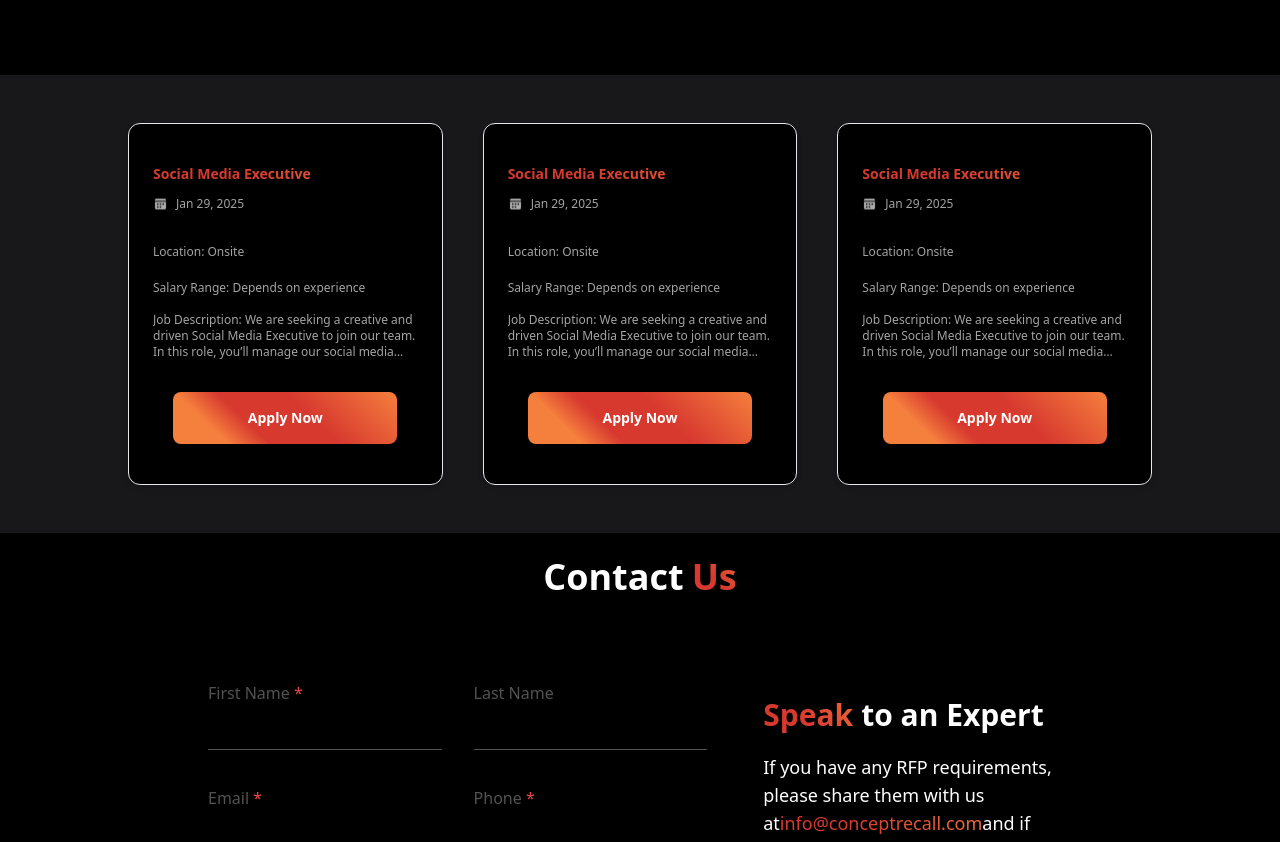
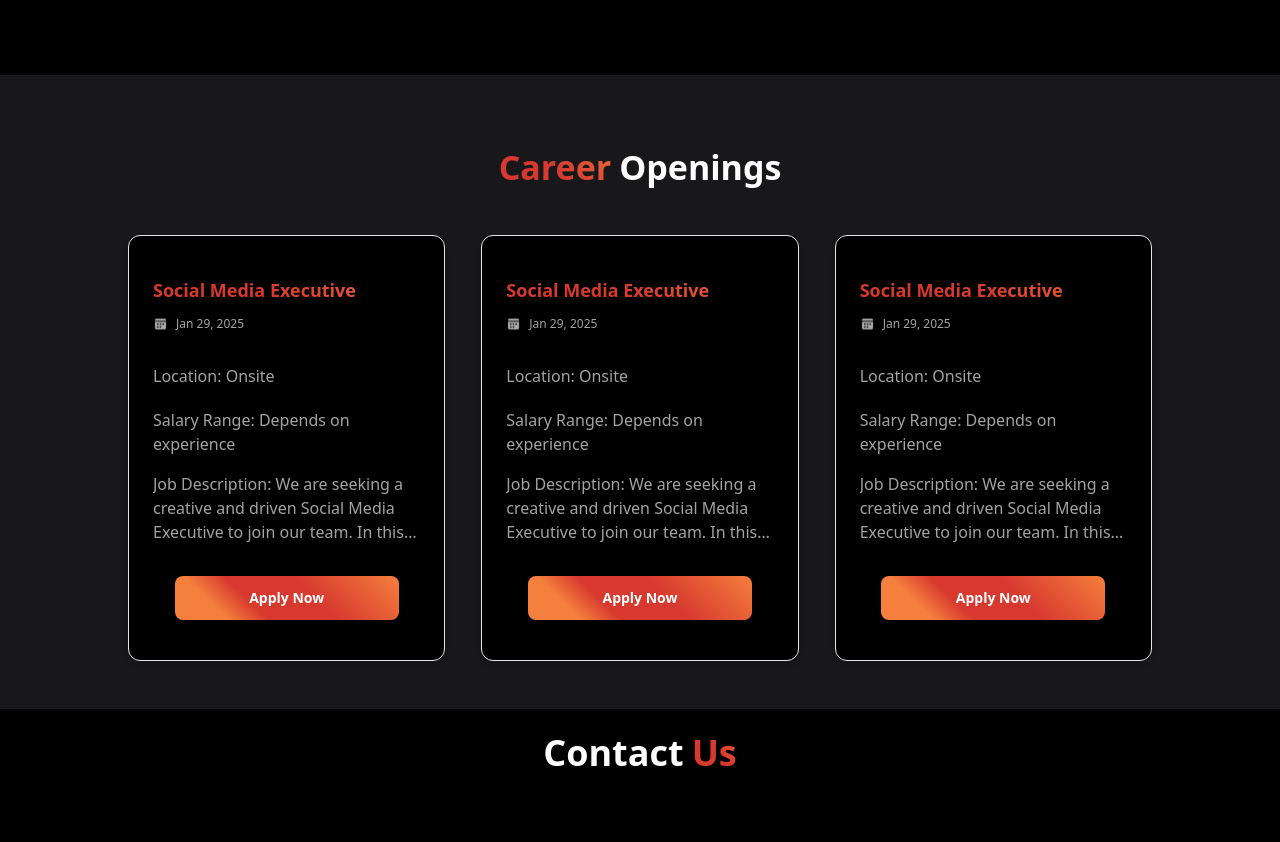
Before and after one commit to Muzamilkhan110/CR-Clone, a Next.js app: page /careers in a window 1280 px wide. Shown: the part 1940-2782 px from the top of the page. Built offline with nearby package versions, Linux system fonts and the light colour scheme.

Commit message:
Carrer Section added

```diff
--- a/components/Vacancy/Vacancy.tsx
+++ b/components/Vacancy/Vacancy.tsx
@@ -21,8 +21,9 @@ const Vacancy: React.FC<VacancyProps> = ({
 }) => {
   return (
     <div>
+
       <div className="bg-black border shadow-md text-neutral-400 p-6 rounded-xl py-10">
-        <h1 className="useclass text-sm font-semibold">{mainTitle}</h1>
+        <h1 className="useclass text-sm md:text-base xl:text-lg font-semibold">{mainTitle}</h1>
         <div className="flex gap-2 mt-3">
           <Image
             src={"/calender-dark.svg"}
@@ -32,11 +33,11 @@ const Vacancy: React.FC<VacancyProps> = ({
           />
           <p className=" text-xs">{date}</p>
         </div>
-        <h3 className="mt-8 text-xs">{heading1}</h3>
-        <h4 className="mt-5 text-xs">{subject}</h4>
-        <p className="line-clamp-3 mt-4 text-xs">{description}</p>
+        <h3 className="mt-8 text-xs md:text-sm lg:text-base">{heading1}</h3>
+        <h4 className="mt-5 text-xs md:text-sm lg:text-base">{subject}</h4>
+        <p className="line-clamp-3 mt-4 text-xs md:text-sm lg:text-base">{description}</p>
         <div className="flex justify-center mt-8 ">
-          <Button className="!w-56 !py-4 text-lg" text="Apply Now" />
+          <Button className="lg:!w-56 md:!w-48  !w-44 md:!py-3 text-lg" text="Apply Now" />
         </div>
       </div>
     </div>
--- a/pages/Detail-Careers/CareerOpening.tsx
+++ b/pages/Detail-Careers/CareerOpening.tsx
@@ -5,9 +5,13 @@ import { dataFlow } from "@/app/data/CareerOpening/page";
 const CareerOpening = () => {
   return (
     <div className="bg-zinc-900 py-12">
-      <div className="container-custom m-auto">
+      <section className="text-white flex justify-center py-7 gap-2 text-lg font-bold lg:text-[34px] md:text-2xl mb-6">
+        <h2 className="useclass">Career</h2>
+        Openings
+      </section>
+      <div className="container-custom max-md:w-[100vh] max-lg:w-[150vh] m-auto">
         {/* Grid Layout */}
-        <div className="grid grid-cols-1 min-[480px]:grid-cols-2 lg:grid-cols-3 gap-10">
+        <div className="grid grid-cols-1 min-[480px]:grid-cols-2 lg:grid-cols-3 gap-5 md:gap-9">
           {dataFlow.map((data, index) => (
             <Vacancy
               key={index}
```
